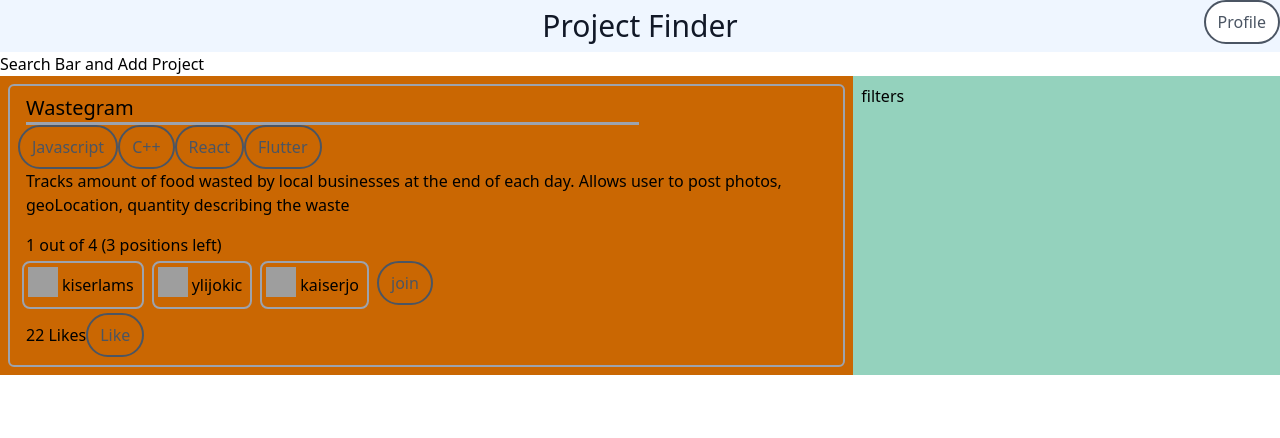
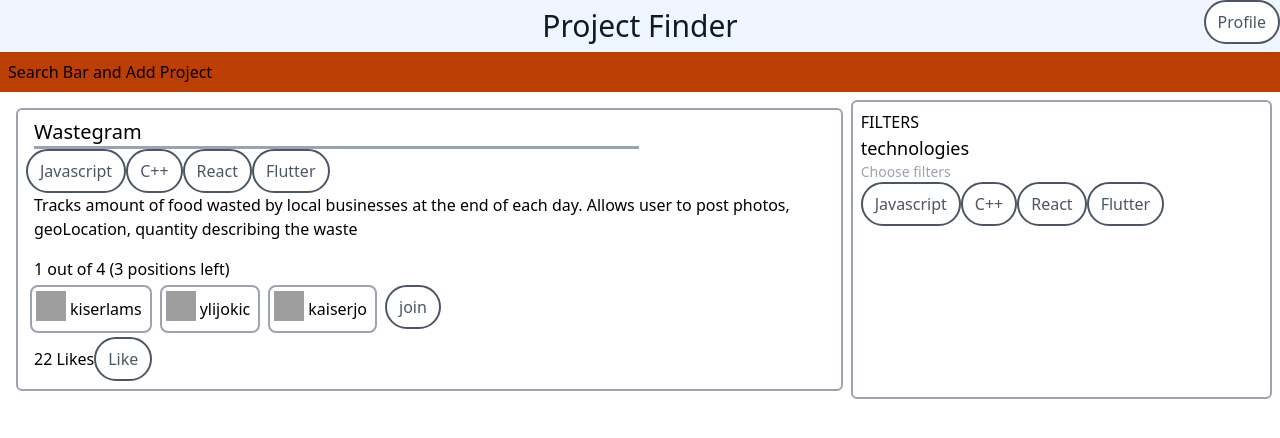
Before and after one commit to kiserd/OSU-CS467-Capstone-Project, a Next.js app in the folder portfolio-project-matching-app/: page /browseProjects in a window 1280 px wide. Shown: the top 438 px of the page. Built offline with nearby package versions, Linux system fonts and the light colour scheme; grey boxes are pictures that could not be loaded.

Commit message:
jumping to fix another issue that browseProjects is dependent upon

```diff
--- a/portfolio-project-matching-app/pages/browseProjects.js
+++ b/portfolio-project-matching-app/pages/browseProjects.js
@@ -1,7 +1,9 @@
 import { useState } from 'react'
+import FilterButtons from '../components/FilterButtons'
 import ProjectCard from '../components/ProjectCard'
 
 const browseProjects = () => {
+
     const projects = [
         {
             name: 'Wastegram',
@@ -16,17 +18,26 @@ const browseProjects = () => {
             users: [{id: 1, username: 'kiserlams'}, {id: 2, username: 'ylijokic'}, {id: 3, username: 'kaiserjo'}]
         },
     ]
+
+    const technologies = [
+        {id: 1, name: 'Javascript'}, {id: 2, name: 'C++'}, {id: 3, name: 'React'}, {id: 4, name: 'Flutter'}
+    ]
     return (
         <div>
-            <span className=''>Search Bar and Add Project</span>
-            <div className='grid grid-cols-3'>
-                <div className='p-2 col-span-2 bg-custom-warm-light'>
+            <div className='p-2 bg-custom-warm-med'>
+                Search Bar and Add Project
+            </div>
+            <div className='p-2 grid grid-cols-3'>
+                <div className='p-2 col-span-2'>
                     {projects.map((project) => {
                         return <ProjectCard project={project} />
                     })}
                 </div>
-                <div className='p-2 col-span-1 bg-custom-cool-light'>
-                    filters
+                <div className='p-2 col-span-1 border-2 border-gray-400 rounded-md'>
+                    <div>
+                        FILTERS
+                    </div>
+                    <FilterButtons category='technologies' choices={technologies} />
                 </div>
             </div>
         </div>
```
